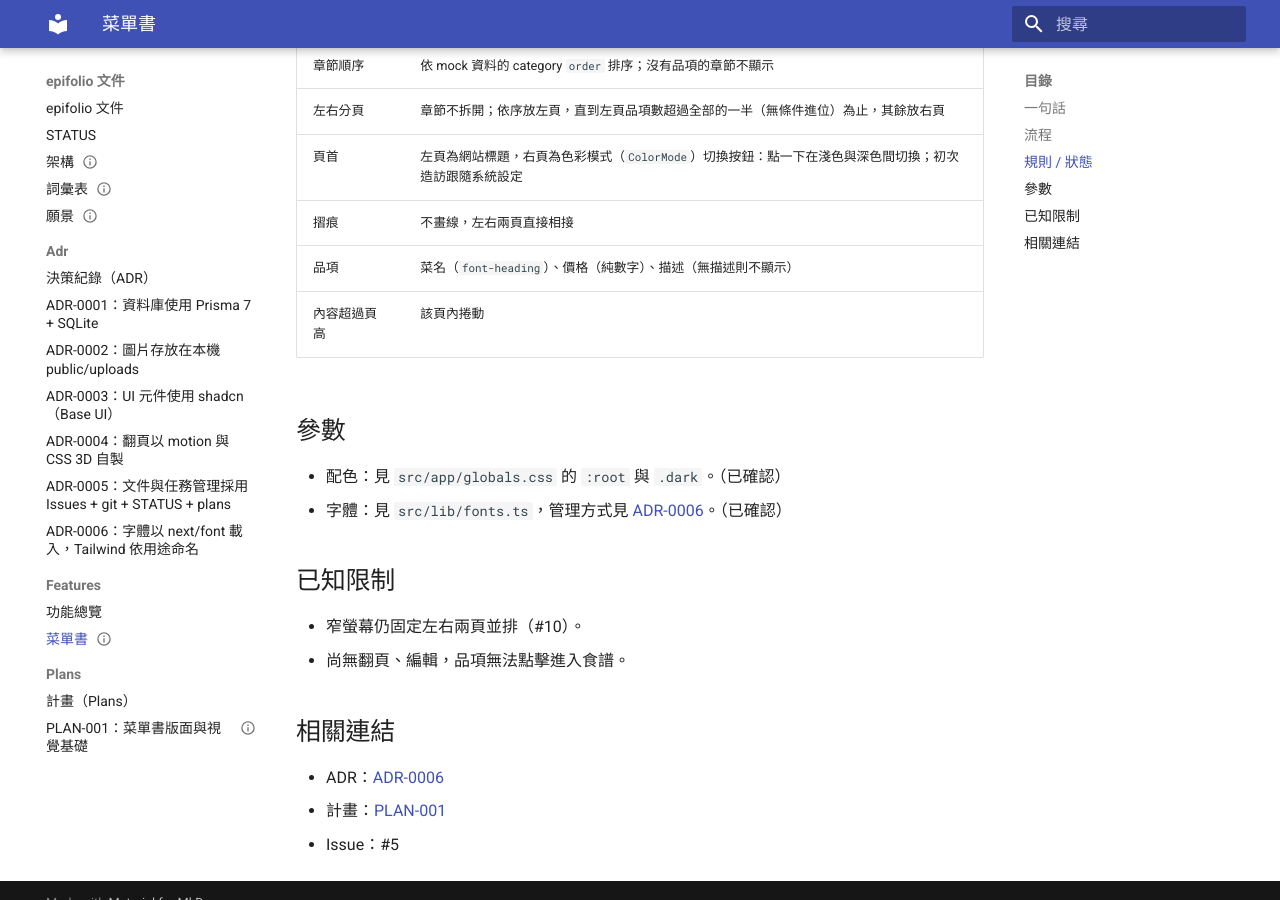
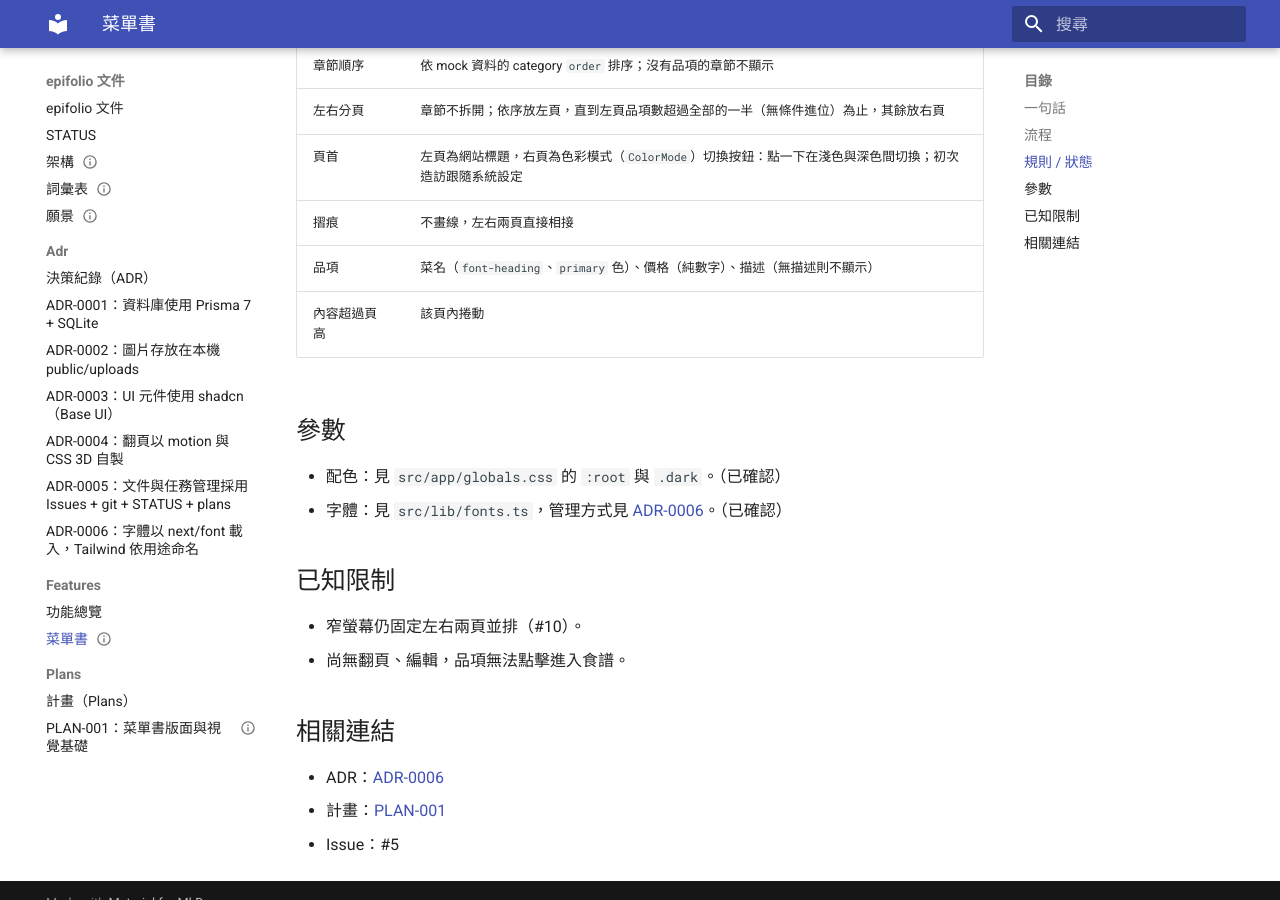
Before and after one commit to piercelin11/epifolio, an MkDocs documentation site: the page built from docs/features/menu-book.md, in a window 1280 px wide and 900 px high, scrolled down 593 px. Built offline with MkDocs 1.6.1 and Material for MkDocs 9.7.7, drawn with Linux system fonts in a browser that asks for light colours.

Commit message:
docs: add rule against building while the dev server runs
pnpm build and pnpm dev share .next; building during a dev session left
the dev server serving stale CSS, so colour changes did not show.

- Add R2 to CLAUDE.md and adjust the verification note in section 3
- Note dish names use the primary colour on the menu book page

```diff
--- a/docs/features/menu-book.md
+++ b/docs/features/menu-book.md
@@ -36,7 +36,7 @@ flowchart LR
 | 左右分頁 | 章節不拆開；依序放左頁，直到左頁品項數超過全部的一半（無條件進位）為止，其餘放右頁 |
 | 頁首 | 左頁為網站標題，右頁為色彩模式（`ColorMode`）切換按鈕：點一下在淺色與深色間切換；初次造訪跟隨系統設定 |
 | 摺痕 | 不畫線，左右兩頁直接相接 |
-| 品項 | 菜名（`font-heading`）、價格（純數字）、描述（無描述則不顯示） |
+| 品項 | 菜名（`font-heading`、`primary` 色）、價格（純數字）、描述（無描述則不顯示） |
 | 內容超過頁高 | 該頁內捲動 |
 
 ## 參數
```
Also changed, not shown: CLAUDE.md (+2 -1 lines).
